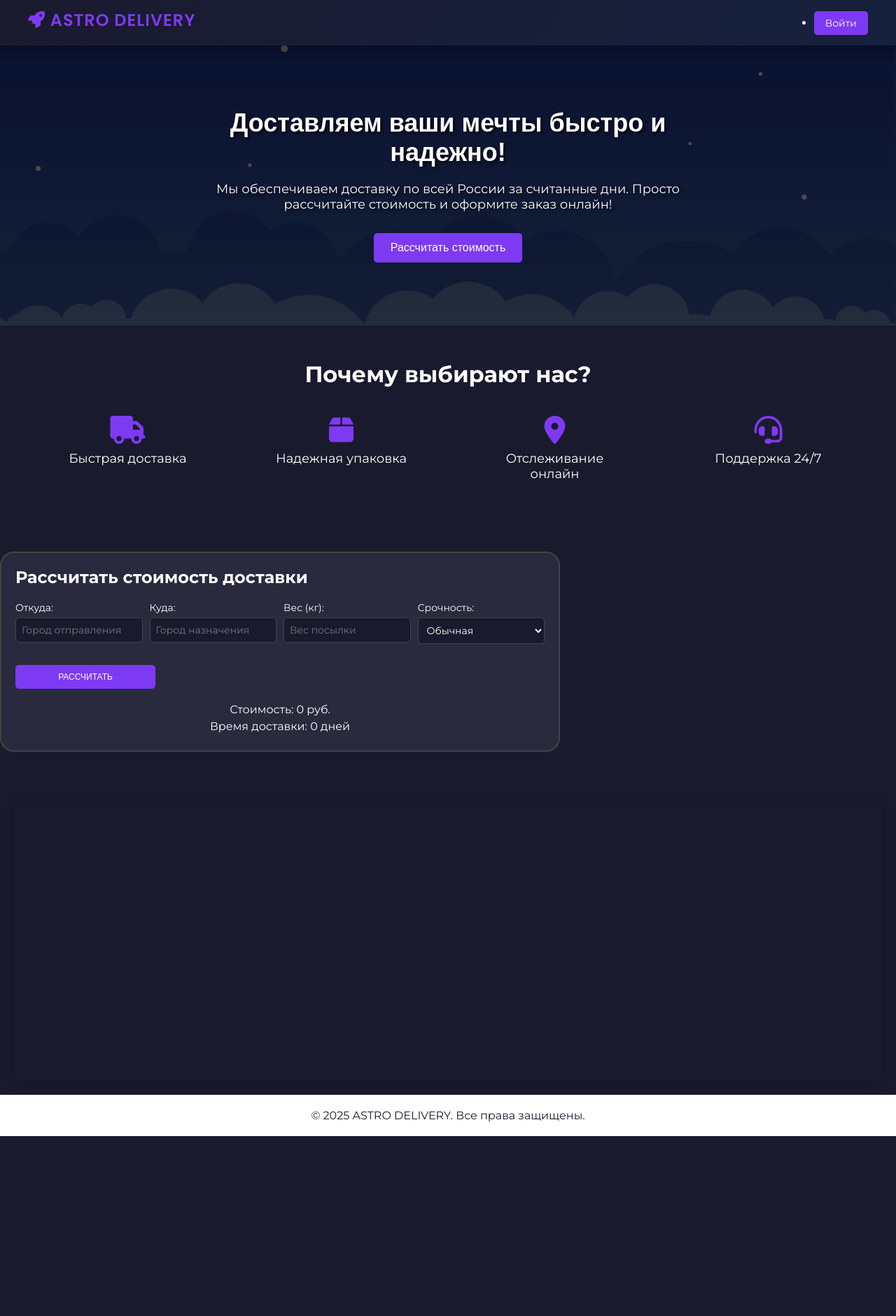
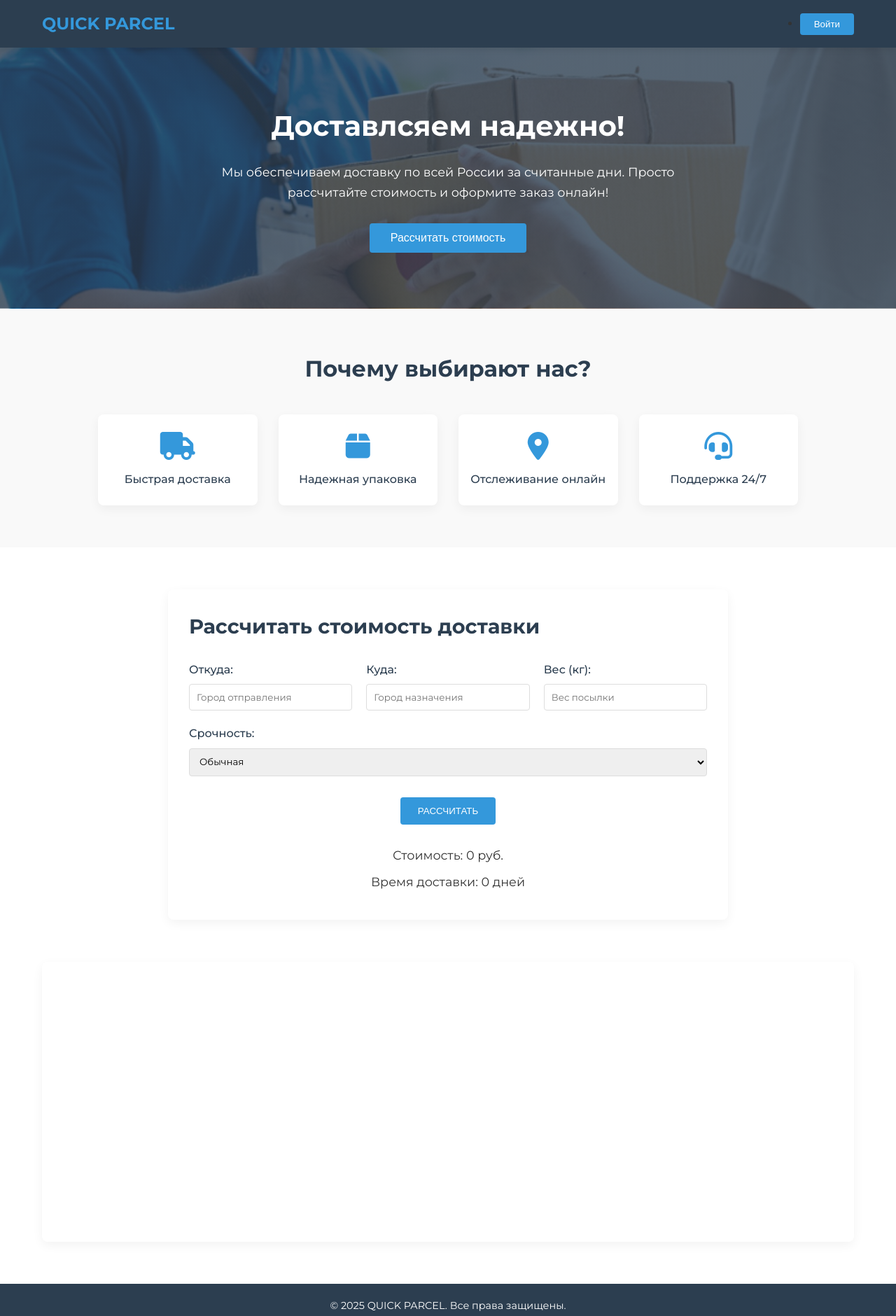
Before and after one commit to Stasics/project_delivery, a plain HTML site: page index.html in a window 1280 px wide. Shown: the whole page at 70% size. Before the commit the page ends 1623 px from the top, so only its background shows below. Drawn offline with Linux system fonts and the light colour scheme.

Commit message:
Полная смена стиля.

```diff
--- a/index.html
+++ b/index.html
@@ -3,15 +3,15 @@
 <head>
     <meta charset="UTF-8" />
     <meta name="viewport" content="width=device-width, initial-scale=1.0" />
-    <link rel="stylesheet" href="styleDark.css" />
+    <link rel="stylesheet" href="style.css" />
     <link rel="stylesheet" href="https://cdnjs.cloudflare.com/ajax/libs/font-awesome/6.0.0-beta3/css/all.min.css">
-    <title>ASTRO DELIVERY</title>
+    <title>QUICKPARCEL</title>
 </head>
 <body>
     <header>
         <div class="header-content">
             <div class="logo">
-                <p id="reload-logo"><i class="fas fa-rocket"></i> <b>ASTRO DELIVERY</b></p>
+                 <b>QUICK PARCEL</b>
             </div>
             <nav>
                 <ul>
@@ -26,7 +26,7 @@
     <div class="container">
         <section class="hero-container">
             <div class="hero--info">
-                <h1 class="fade-in-text">Доставляем ваши мечты быстро и надежно!</h1>
+                <h1 class="fade-in-text">Доставлсяем надежно!</h1>
                 <p class="fade-in-text">Мы обеспечиваем доставку по всей России за считанные дни. Просто рассчитайте стоимость и оформите заказ онлайн!</p>
                 <button class="hero-button" onclick="scrollToCalculator()">Рассчитать стоимость</button>
             </div>
@@ -109,7 +109,7 @@
     </script>
     <footer>
         <div class="footer-content">
-            <p>© 2025 ASTRO DELIVERY. Все права защищены.</p>
+            <p>© 2025 QUICK PARCEL. Все права защищены.</p>
         </div>
     </footer>
 
--- a/style.css
+++ b/style.css
@@ -1,5 +1,4 @@
-@import url('https://fonts.googleapis.com/css2?family=Montserrat:ital,wght@0,100..900;1,100..900&display=swap');
-@import url('https://fonts.googleapis.com/css2?family=Poppins:wght@600&display=swap');
+@import url('https://fonts.googleapis.com/css2?family=Montserrat:wght@400;500;600;700&display=swap');
 
         * {
             margin: 0;
@@ -8,395 +7,378 @@
         }
 
         body {
-    background: white;
             font-family: 'Montserrat', sans-serif;
-    color: white;
-}
-
-a {
-    text-decoration: none;
-}
-
-img {
-    max-width: 100%;
+            color: #333;
+            line-height: 1.6;
         }
 
         header {
-    width: 100%;
-    background: linear-gradient(135deg, #1a1a2e, #16213e);
-    box-shadow: 0 4px 15px rgba(0, 0, 0, 0.3);
+            background-color: #2c3e50;
+            box-shadow: 0 2px 10px rgba(0,0,0,0.1);
             position: sticky;
             top: 0;
             z-index: 1000;
         }
 
         .header-content {
-    max-width: 1280px;
+            max-width: 1200px;
             margin: 0 auto;
-    padding: 15px 40px;
+            padding: 15px 20px;
             display: flex;
+            justify-content: space-between;
             align-items: center;
-    justify-content: space-between;
         }
 
         .logo {
             font-size: 24px;
-    font-family: 'Poppins', sans-serif;
-    color: #7e3af2;
-    cursor: pointer;
-    font-weight: 600;
-    letter-spacing: 1px;
-    animation: float 3s ease-in-out infinite;
-}
-
-@keyframes float {
-    0%, 100% {
-        transform: translateY(0);
-    }
-    50% {
-        transform: translateY(-5px);
-    }
+            font-weight: 700;
+            color: #3498db;
         }
 
         .login-button {
-    background-color: #7e3af2;
+            background-color: #3498db;
             color: white;
             border: none;
-    padding: 8px 16px;
-    font-size: 14px;
-    font-family: 'Montserrat', sans-serif;
+            padding: 8px 20px;
+            border-radius: 4px;
+            font-weight: 500;
             cursor: pointer;
-    border-radius: 5px;
-    transition: background-color 0.3s ease, transform 0.3s ease;
+            transition: all 0.3s ease;
         }
 
         .login-button:hover {
-    background-color: #6c2bd9;
+            background-color: #2980b9;
             transform: translateY(-2px);
         }
 
-.container {
-    max-width: 1280px;
-    margin: 0 auto;
-    padding: 0px;
-}
-
+        /* Герой-секция */
         .hero-container {
-    width: 100%;
-    height: 400px;
-    display: flex;
-    align-items: center;
-    justify-content: center;
-    text-align: center;
-    background-image: url('ad3af97d-dc33-4ffe-a306-9f65e3928539.jpg');
+            background: linear-gradient(rgba(44, 62, 80, 0.8), rgba(44, 62, 80, 0.8)),
+                        url('174a24744dff6b2bed7795cef6387291.jpg');
             background-size: cover;
             background-position: center;
-    position: relative;
-}
-
-.hero-container::before {
-    content: '';
-    position: absolute;
-    top: 0;
-    left: 0;
-    right: 0;
-    bottom: 0;
-    background: rgba(0, 0, 0, 0.5);
-    z-index: 1;
-}
-
-.fade-in-text {
-    opacity: 0;
-    animation: fadeIn 2s ease-in-out forwards;
-}
-
-@keyframes fadeIn {
-    from {
-        opacity: 0;
-        transform: translateY(20px);
-    }
-    to {
-        opacity: 1;
-        transform: translateY(0);
-    }
-}
-
-.hero--info {
-    position: relative;
-    z-index: 2;
-    max-width: 800px;
-    padding: 0 20px;
+            color: white;
+            padding: 80px 20px;
+            text-align: center;
         }
 
         .hero--info h1 {
-    font-size: 36px;
-    font-family: 'Rajdhani', sans-serif;
+            font-size: 2.5rem;
             margin-bottom: 20px;
-    text-shadow: 2px 2px 4px rgba(0, 0, 0, 0.5);
         }
 
         .hero--info p {
-    font-size: 18px;
-    font-family: 'Montserrat', sans-serif;
+            font-size: 1.1rem;
             margin-bottom: 30px;
-    text-shadow: 2px 2px 4px rgba(0, 0, 0, 0.5);
+            max-width: 700px;
+            margin-left: auto;
+            margin-right: auto;
         }
 
         .hero-button {
-    background-color: #7e3af2;
+            background-color: #3498db;
             color: white;
             border: none;
-    padding: 12px 24px;
+            padding: 12px 30px;
+            border-radius: 4px;
             font-size: 1rem;
+            font-weight: 500;
             cursor: pointer;
-    border-radius: 5px;
-    transition: background-color 0.3s ease;
-    opacity: 0;
-    animation: fadeIn 2s ease-in-out forwards;
+            transition: all 0.3s ease;
         }
 
         .hero-button:hover {
-    background-color: #6c2bd9;
+            background-color: #2980b9;
+            transform: translateY(-2px);
         }
 
-/* Секция преимуществ */
+        /* Преимущества */
         .features-section {
-    padding: 50px 20px;
-    text-align: center;
-    background-color: white;
-    color: #333;
+            padding: 60px 20px;
+            background-color: #f9f9f9;
         }
 
         .features-section h2 {
+            text-align: center;
+            margin-bottom: 40px;
+            color: #2c3e50;
             font-size: 2rem;
-    margin-bottom: 40px;
         }
 
         .features {
             display: flex;
-    justify-content: space-around;
             flex-wrap: wrap;
-    gap: 20px;
-    max-width: 1200px;
+            justify-content: center;
+            gap: 30px;
+            max-width: 1000px;
             margin: 0 auto;
         }
 
         .feature {
-    width: 200px;
+            flex: 1;
+            min-width: 200px;
+            max-width: 250px;
             text-align: center;
+            padding: 25px 15px;
+            background: white;
+            border-radius: 8px;
+            box-shadow: 0 5px 15px rgba(0,0,0,0.05);
+            transition: transform 0.3s ease;
+        }
+
+        .feature:hover {
+            transform: translateY(-10px);
         }
 
         .feature i {
             font-size: 40px;
-    color: #7e3af2;
-    margin-bottom: 10px;
+            color: #3498db;
+            margin-bottom: 15px;
         }
 
         .feature p {
-    font-size: 18px;
-    color: #333;
+            font-weight: 500;
+            color: #2c3e50;
         }
 
-/* Стили для секции калькулятора */
+        /* Калькулятор */
         .frame-calculator {
-    position: relative;
-    border: 2px solid gray;
-    padding: 20px;
-    width: 800px;
-    margin: 50px 0 50px 0;
-    border-radius: 20px;
-    background-color: white;
-    color: #333;
+            max-width: 800px;
+            margin: 60px auto;
+            padding: 30px;
+            background: white;
+            border-radius: 8px;
+            box-shadow: 0 5px 15px rgba(0,0,0,0.05);
         }
 
         .frame-calculator h2 {
-    font-size: 1.5rem;
-    margin-bottom: 20px;
-    text-align: left;
+            color: #2c3e50;
+            margin-bottom: 25px;
+            font-size: 1.8rem;
         }
 
-/* Стили для строки с инпутами */
         .input-row {
             display: flex;
             flex-wrap: wrap;
-    gap: 10px;
-    justify-content: space-between;
+            gap: 20px;
             margin-bottom: 20px;
         }
 
         .input-group {
             flex: 1;
-    min-width: 150px;
+            min-width: 200px;
         }
 
         .input-group label {
-    font-size: 14px;
-    color: #555;
             display: block;
-    margin-bottom: 5px;
+            margin-bottom: 8px;
+            font-weight: 500;
+            color: #2c3e50;
         }
 
         .input-group input,
         .input-group select {
             width: 100%;
-    padding: 8px;
-    border: 1px solid #ccc;
-    border-radius: 5px;
-    font-size: 14px;
+            padding: 10px;
+            border: 1px solid #ddd;
+            border-radius: 4px;
             font-family: 'Montserrat', sans-serif;
         }
 
-/* Стили для кнопки */
         .calculate-button {
-    background-color: #7e3af2;
+            background-color: #3498db;
             color: white;
             border: none;
-    padding: 10px 20px;
-    font-size: 12px;
+            padding: 12px 25px;
+            border-radius: 4px;
+            font-weight: 500;
             cursor: pointer;
-    border-radius: 5px;
-    transition: background-color 0.3s ease;
-    width: 200px;
-    margin-top: 10px;
+            transition: all 0.3s ease;
+            display: block;
+            margin: 30px auto 0;
         }
 
         .calculate-button:hover {
-    background-color: #6c2bd9;
+            background-color: #2980b9;
         }
 
-/* Стили для результата */
         #result {
-    margin-top: 20px;
-    font-size: 1rem;
+            margin-top: 30px;
             text-align: center;
+            font-size: 1.1rem;
         }
 
         #result p {
-    margin: 5px 0;
+            margin-bottom: 10px;
         }
 
+        /* Карта */
         .map_container {
-    max-width: 1280px;
+            max-width: 1200px;
             margin: 0 auto;
-    padding: 20px 20px;
+            padding: 0 20px 60px;
         }
 
         #map {
-    width: 100%;
-    height: 500px;
-    border-radius: 10px;
-    box-shadow: 0 4px 15px rgba(0, 0, 0, 0.2);
+            height: 400px;
+            border-radius: 8px;
+            box-shadow: 0 5px 15px rgba(0,0,0,0.05);
         }
 
         /* Подвал */
         footer {
-    width: 100%;
-    background: #1a1a2e;
-    padding: 20px 0;
+            background-color: #2c3e50;
+            color: white;
             text-align: center;
-    color: white;
+            padding: 20px;
+            font-size: 0.9rem;
         }
 
-.footer-content {
-    max-width: 1280px;
-    margin: 0 auto;
-    padding: 0 40px;
+        /* Адаптивность */
+        @media (max-width: 768px) {
+            .hero--info h1 {
+                font-size: 2rem;
+            }
+
+            .feature {
+                min-width: 150px;
+            }
+
+            .input-group {
+                min-width: 100%;
+            }
         }
 
 
-
-
-
-
-
-
-
-
-
-
- /* Часть с авторизацией */
-
+ /* Стили для страницы авторизации */
 .auth-container {
     display: flex;
     justify-content: center;
     align-items: center;
-    height: 100vh;
-    background-color: #cccccc;
-    color: #fff;
+    min-height: 100vh;
+    background-color: #f5f7fa;
+    padding: 20px;
 }
 
 .auth-form {
-    background-color: #16213e;
-    padding: 30px;
-    border-radius: 10px;
-    box-shadow: 0 4px 20px rgba(0, 0, 0, 0.5);
-    width: 400px;
+    background-color: white;
+    padding: 40px;
+    border-radius: 8px;
+    box-shadow: 0 5px 20px rgba(44, 62, 80, 0.1);
+    width: 100%;
+    max-width: 400px;
     text-align: center;
 }
 
 .auth-form h1 {
-    font-size: 2em;
-    margin-bottom: 20px;
-    color: white;
+    font-size: 1.8rem;
+    margin-bottom: 25px;
+    color: #2c3e50;
 }
 
 .auth-form .form-group {
-    margin-bottom: 15px;
+    margin-bottom: 20px;
     text-align: left;
 }
 
 .auth-form label {
     display: block;
-    font-weight: bold;
-    margin-bottom: 5px;
-    color: #ccc;
+    font-weight: 500;
+    margin-bottom: 8px;
+    color: #2c3e50;
 }
 
 .auth-form input[type="email"],
 .auth-form input[type="password"] {
     width: 100%;
-    padding: 12px;
-    border: 1px solid #444;
-    border-radius: 5px;
-    box-sizing: border-box;
-    font-size: 16px;
-    background-color: #1a1a2e;
-    color: #fff;
+    padding: 12px 15px;
+    border: 1px solid #ddd;
+    border-radius: 4px;
+    font-family: 'Montserrat', sans-serif;
+    font-size: 14px;
+    transition: border-color 0.3s ease;
 }
 
 .auth-form input[type="email"]:focus,
 .auth-form input[type="password"]:focus {
-    border-color: #7e3af2;
+    border-color: #3498db;
     outline: none;
 }
 
 .auth-form button {
-    background-color: #7e3af2;
+    background-color: #3498db;
     color: white;
-    padding: 14px 20px;
+    padding: 14px;
     border: none;
-    border-radius: 5px;
+    border-radius: 4px;
+    font-weight: 500;
     cursor: pointer;
-    font-size: 18px;
-    transition: background-color 0.3s ease;
+    font-size: 16px;
     width: 100%;
-    margin-top: 15px;
+    margin-top: 10px;
+    transition: all 0.3s ease;
 }
 
 .auth-form button:hover {
-    background-color: #6c2bd9;
+    background-color: #2980b9;
 }
 
 .auth-form p {
-    margin-top: 15px;
-    color: #ccc;
+    margin-top: 20px;
+    color: #7f8c8d;
+    font-size: 14px;
 }
 
 .auth-form a {
-    color: #7e3af2;
+    color: #3498db;
     text-decoration: none;
+    font-weight: 500;
 }
 
 .auth-form a:hover {
     text-decoration: underline;
 }
+
+/* Дополнительные элементы */
+.auth-form .divider {
+    display: flex;
+    align-items: center;
+    margin: 25px 0;
+    color: #bdc3c7;
+}
+
+.auth-form .divider::before,
+.auth-form .divider::after {
+    content: "";
+    flex: 1;
+    border-bottom: 1px solid #ecf0f1;
+}
+
+.auth-form .divider-text {
+    padding: 0 15px;
+}
+
+/* Социальные кнопки */
+.social-auth {
+    display: flex;
+    gap: 10px;
+    margin-top: 20px;
+}
+
+.social-btn {
+    flex: 1;
+    padding: 10px;
+    border: 1px solid #ddd;
+    border-radius: 4px;
+    background: white;
+    cursor: pointer;
+    transition: all 0.3s ease;
+}
+
+.social-btn:hover {
+    background-color: #f8f9fa;
+}
+
+.social-btn i {
+    color: #555;
+}
```
Also changed, not shown: 174a24744dff6b2bed7795cef6387291.jpg (added). Lines whose indentation alone changed are shown as unchanged.
